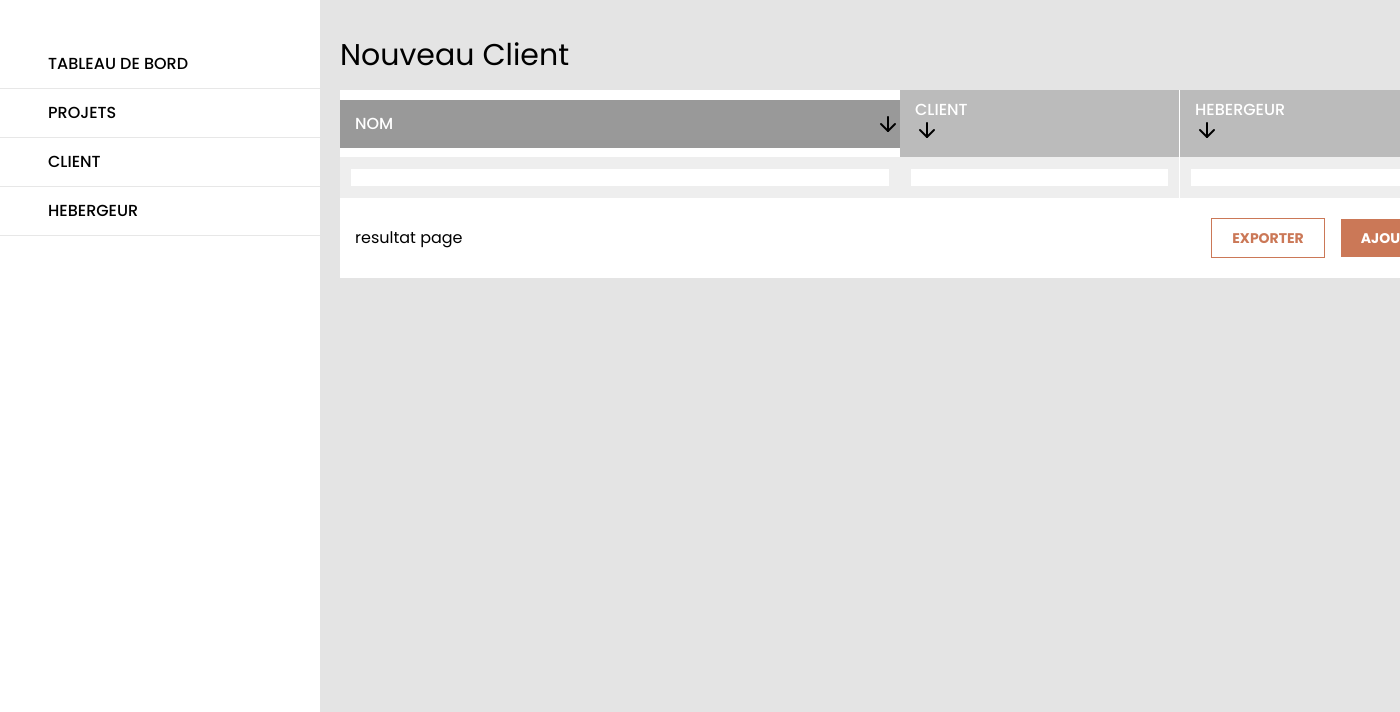
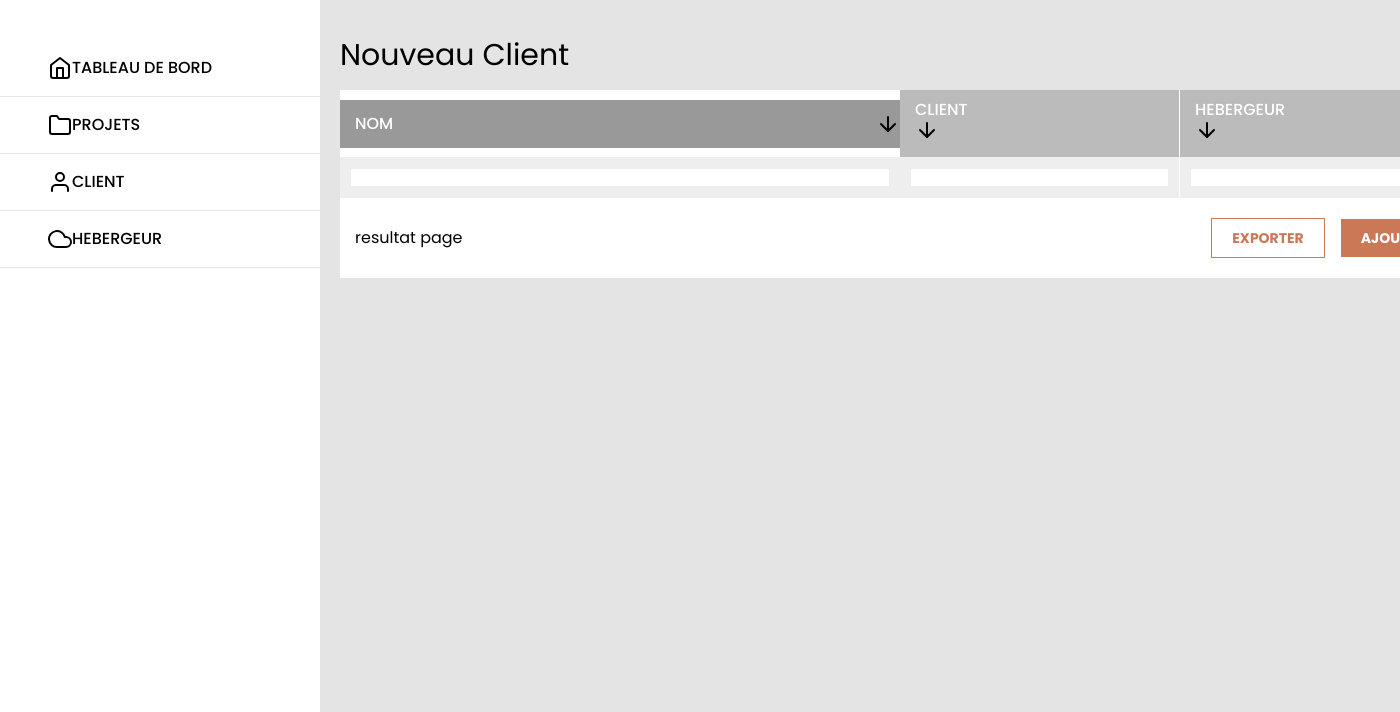
Before and after one commit to qrulleau/project-management, a PHP site: page /project-management/vue/client.php in a window 1400 px wide; the page is wider, and only the part inside the window is pictured. Shown: the part 105-817 px from the top of that part. Run offline with PHP 8.4, Linux system fonts and the light colour scheme.

Commit message:
MIN: update component

```diff
--- a/component/header.php
+++ b/component/header.php
@@ -1,6 +1,6 @@
 <header>
     <div class="d-flex justify-start">
-        <img src="assets/logo-mentalworks-blanc-trimmy.png" alt="">
+        <img src="http://localhost/project-management/assets/logo-mentalworks-blanc-trimmy.png" alt="">
         <button class="hamburger hamburger--collapse" type="button">
             <span class="hamburger-box">
                 <span class="hamburger-inner"></span>
--- a/component/nav.php
+++ b/component/nav.php
@@ -1,8 +1,20 @@
 <div class="background">
     <div class="d-flex direction-column align-start nav-bar">
-        <a href="#">Tableau de bord</a>
-        <a href="#">Projets</a>
-        <a href="#">Client</a>
-        <a href="#">Hebergeur</a>
+        <a href="#" class="d-flex justify-start icon">
+            <i data-feather="home"></i>
+            <p class="nav-text">Tableau de bord</p>
+        </a>
+        <a href="#" class="d-flex justify-start icon">
+            <i data-feather="folder"></i>
+            <p class="nav-text">Projets</p>
+        </a>
+        <a href="#" class="d-flex justify-start icon">
+            <i data-feather="user"></i>
+            <p class="nav-text">Client</p>
+        </a>
+        <a href="#" class="d-flex justify-start icon">
+            <i data-feather="cloud"></i>
+            <p class="nav-text">Hebergeur</p>
+        </a>
     </div>
 </div>
```
